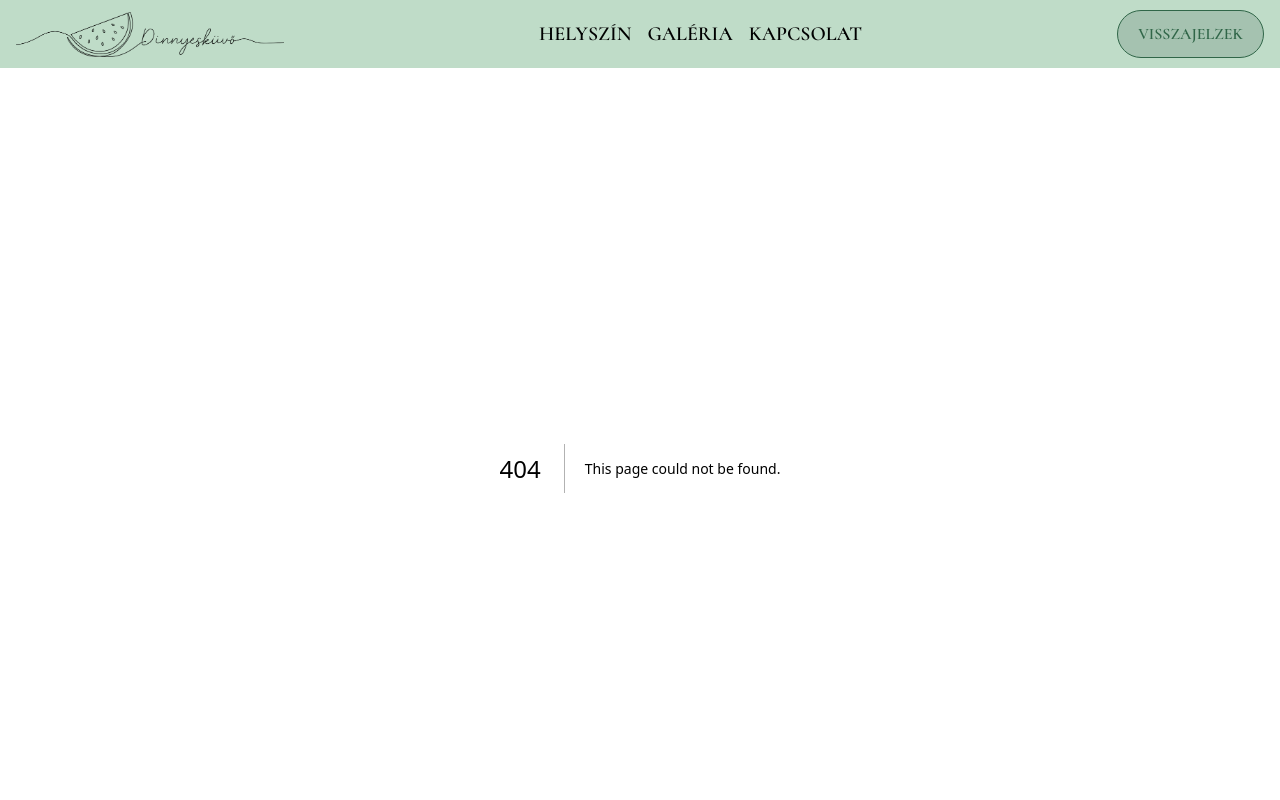
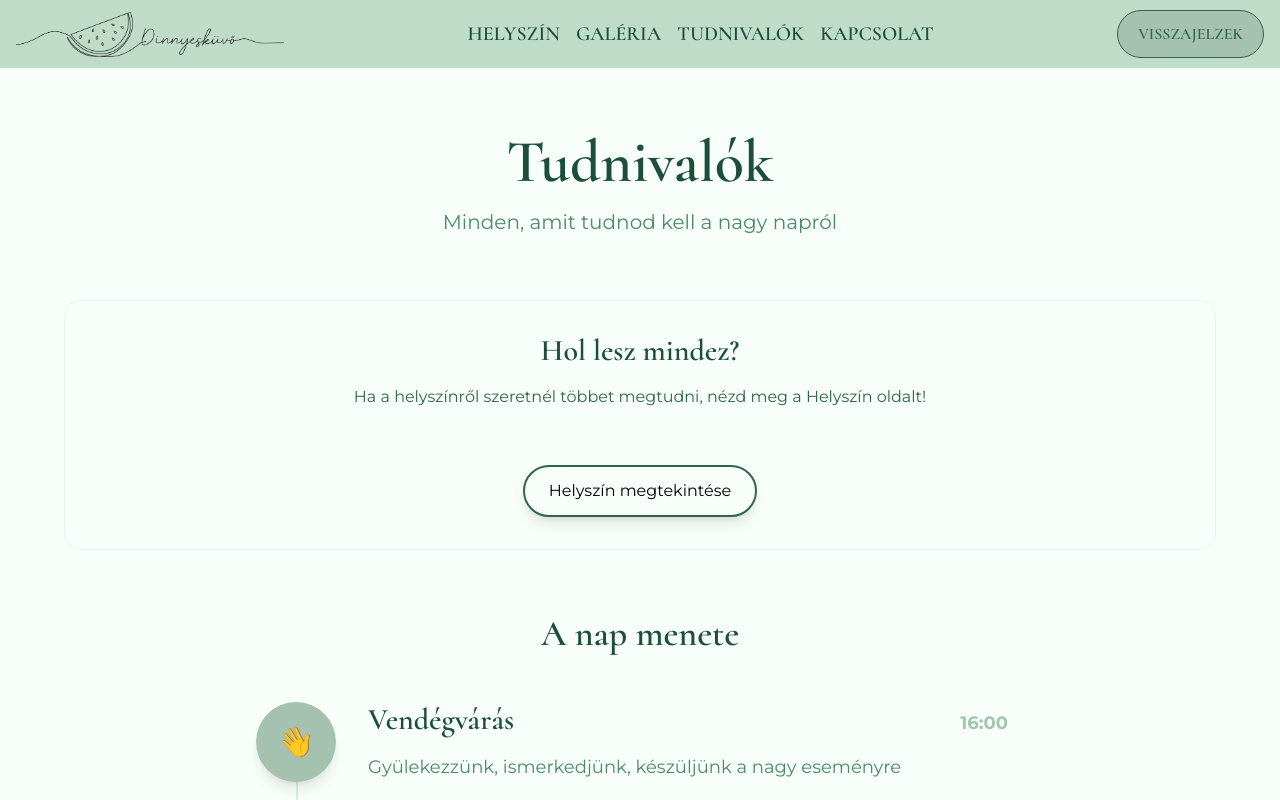
Before and after one commit to torokt21/wedding-website, a Next.js app: page /about in a window 1280 px wide. Before the commit this address had no page. Built offline with nearby package versions, Linux system fonts and the light colour scheme; what tailwindcss-animated would draw is missing.

Commit message:
Add About page with event schedule and important information

```diff
--- /dev/null
+++ b/src/app/about/page.tsx
@@ -0,0 +1,233 @@
+"use client";
+
+import Container from "../ui/container";
+import { Cormorant } from "next/font/google";
+import LinkButton from "../ui/linkButton";
+
+const cormorant = Cormorant({
+	subsets: ["latin"],
+	style: "normal",
+	weight: "600",
+});
+
+export default function AboutPage() {
+	const schedule = [
+		{
+			time: "16:00",
+			title: "Vendégvárás",
+			description: "Gyülekezzünk, ismerkedjünk, készüljünk a nagy eseményre",
+			icon: "👋",
+		},
+		{
+			time: "15:30",
+			title: "Szertartás",
+			description: "A ceremónia, ahol hivatalossá válik a szerelmünk",
+			icon: "💍",
+		},
+		{
+			time: "16:30",
+			title: "Gratulációk & Fotózás",
+			description: "Közös fotók és boldog pillanatok megörökítése",
+			icon: "📸",
+		},
+		{
+			time: "17:00",
+			title: "Vacsora",
+			description: "Finom falatok és italok, hogy erőt gyűjtsünk",
+			icon: "🍽️",
+		},
+		{
+			time: "19:00",
+			title: "Nyitótánc",
+			description: "Az ifjú pár első tánca mint házasok",
+			icon: "💃",
+		},
+		{
+			time: "19:30",
+			title: "Buli",
+			description: "Hajnalig tartó mulatozás, tánc és vidámság",
+			icon: "🎉",
+		},
+		{
+			time: "24:00",
+			title: "Menyasszonytánc",
+			description: "Egy különleges pillanat",
+			icon: "👰",
+		},
+		{
+			time: "???",
+			title: "Hazafelé",
+			description: "Amikor már mindenki fáradt, de boldogan",
+			icon: "🌙",
+		},
+	];
+
+	return (
+		<Container className="py-16">
+			<div className="max-w-6xl mx-auto">
+				{/* Header Section */}
+				<div className="text-center mb-16">
+					<h1
+						className={`${cormorant.className} text-4xl md:text-5xl lg:text-6xl text-primary-900 mb-4`}>
+						Tudnivalók
+					</h1>
+					<p className="text-xl text-primary-700 mb-2">
+						Minden, amit tudnod kell a nagy napról
+					</p>
+				</div>
+
+				{/* Quick Link to Venue */}
+				<div className="mb-16 p-8 bg-primary-50 rounded-2xl border border-primary-200 text-center">
+					<h2
+						className={`${cormorant.className} text-2xl md:text-3xl text-primary-900 mb-4`}>
+						Hol lesz mindez?
+					</h2>
+					<p className="text-primary-800 mb-6">
+						Ha a helyszínről szeretnél többet megtudni, nézd meg a Helyszín oldalt!
+					</p>
+					<LinkButton href="/venue">Helyszín megtekintése</LinkButton>
+				</div>
+
+				{/* Schedule Section - Timeline */}
+				<div className="mb-16">
+					<h2
+						className={`${cormorant.className} text-3xl md:text-4xl text-primary-900 text-center mb-12`}>
+						A nap menete
+					</h2>
+					<div className="max-w-3xl mx-auto">
+						<div className="relative">
+							{/* Timeline vertical line - positioned through the center of icons */}
+							<div className="absolute left-[32px] md:left-[40px] top-0 bottom-0 w-0.5 bg-primary-300"></div>
+
+							{schedule.map((item, index) => (
+								<div
+									key={index}
+									className="relative flex gap-6 md:gap-8 mb-8 last:mb-0">
+									{/* Timeline dot and icon */}
+									<div className="flex-shrink-0 relative z-10">
+										<div className="w-16 h-16 md:w-20 md:h-20 bg-primary-500 rounded-full flex items-center justify-center text-2xl md:text-3xl shadow-lg">
+											{item.icon}
+										</div>
+									</div>
+
+									{/* Content */}
+									<div className="flex-1 pb-8">
+										<div className="flex flex-col sm:flex-row sm:items-baseline sm:justify-between gap-2 mb-3">
+											<h3
+												className={`${cormorant.className} text-2xl md:text-3xl text-primary-900`}>
+												{item.title}
+											</h3>
+											<span className="text-base md:text-lg font-bold text-primary-600 bg-primary-100 px-0 md:px-4 py-1 rounded-full w-fit">
+												{item.time}
+											</span>
+										</div>
+										<p className="text-primary-700 text-base md:text-lg">
+											{item.description}
+										</p>
+									</div>
+								</div>
+							))}
+						</div>
+					</div>
+				</div>
+
+				{/* Gifts Section - Humorous */}
+				<div className="mb-16">
+					<h2
+						className={`${cormorant.className} text-3xl md:text-4xl text-primary-900 text-center mb-8`}>
+						Ajándék ötletek
+					</h2>
+					<div className="bg-gradient-to-br from-primary-50 to-primary-100 rounded-2xl p-8 md:p-12 border border-primary-200 shadow-lg">
+						<div className="flex flex-col md:flex-row gap-8 items-center">
+							<div className="flex-shrink-0 text-7xl md:text-8xl">💰</div>
+							<div className="space-y-4 text-primary-800 text-lg">
+								<p>
+									Tudjuk, hogy a hagyományok fontosak, de őszintén szólva: van már
+									otthon egy kenyérpirítónk, három robotgépünk (amiket sosem
+									használunk), és annyi törülköző, hogy ki tudnánk nyitni egy kis
+									wellness központot.
+								</p>
+								<p>
+									Ezért, ha úgy érzed, hogy megajándékoznál minket, akkor a
+									legőszintébben mondjuk: egy boríték minket boldogabbá tesz, mint
+									bármi más. Azt meg tudjuk mondani, hogy már régóta álmodunk egy
+									közös utazásról, és minden fillér közelebb visz minket ahhoz,
+									hogy igazi kalandokban legyen részünk.
+								</p>
+								<p className="font-medium text-primary-900">
+									Persze, ha mégis valami kreatívra vágynál: a pénz bármilyen
+									formája örömmel fogadott – borítékban, kupában, süteménybe
+									rejtve, vagy origami darvak formájában. 😊
+								</p>
+							</div>
+						</div>
+					</div>
+				</div>
+
+				{/* Dress Code Section */}
+				<div className="mb-16">
+					<h2
+						className={`${cormorant.className} text-3xl md:text-4xl text-primary-900 text-center mb-8`}>
+						Dress Code
+					</h2>
+					<div className="grid grid-cols-1 md:grid-cols-2 gap-8">
+						<div className="text-center p-8 bg-primary-50 rounded-xl border border-primary-200">
+							<div className="w-20 h-20 bg-primary-200 rounded-full flex items-center justify-center mx-auto mb-4">
+								<span className="text-4xl">👔</span>
+							</div>
+							<h3 className={`${cormorant.className} text-2xl text-primary-900 mb-3`}>
+								Úriembereknek
+							</h3>
+							<p className="text-primary-700">
+								Öltöny vagy elegáns nadrág-ing kombináció. Nyári hőség várható,
+								szóval ne aggódj a zakó miatt!
+							</p>
+						</div>
+						<div className="text-center p-8 bg-primary-50 rounded-xl border border-primary-200">
+							<div className="w-20 h-20 bg-primary-200 rounded-full flex items-center justify-center mx-auto mb-4">
+								<span className="text-4xl">👗</span>
+							</div>
+							<h3 className={`${cormorant.className} text-2xl text-primary-900 mb-3`}>
+								Hölgyeknek
+							</h3>
+							<p className="text-primary-700">
+								Koktélruha vagy elegáns ruha. Kérünk benneteket, kerüljétek a fehér
+								színt - az a mi privilégiumunk ezen a napon! 😉
+							</p>
+						</div>
+					</div>
+				</div>
+
+				{/* Important Notes */}
+				<div className="bg-primary-800 text-white rounded-2xl p-8 md:p-12">
+					<h2 className={`${cormorant.className} text-3xl md:text-4xl text-center mb-8`}>
+						Fontos információk
+					</h2>
+					<div className="grid grid-cols-1 md:grid-cols-3 gap-8">
+						<div className="text-center">
+							<div className="text-4xl mb-3">🚗</div>
+							<h3 className={`${cormorant.className} text-xl mb-2`}>Parkolás</h3>
+							<p className="text-primary-100">
+								A helyszínen ingyenes parkolási lehetőség áll rendelkezésre
+							</p>
+						</div>
+						<div className="text-center">
+							<div className="text-4xl mb-3">🌤️</div>
+							<h3 className={`${cormorant.className} text-xl mb-2`}>Időjárás</h3>
+							<p className="text-primary-100">
+								Augusztusi napsütésre számítunk, de fedett terület is van
+							</p>
+						</div>
+						<div className="text-center">
+							<div className="text-4xl mb-3">📞</div>
+							<h3 className={`${cormorant.className} text-xl mb-2`}>Elérhetőség</h3>
+							<p className="text-primary-100">
+								Bármilyen kérdés esetén keressetek minket a Kapcsolat oldalon
+							</p>
+						</div>
+					</div>
+				</div>
+			</div>
+		</Container>
+	);
+}
--- a/src/app/ui/navbar.tsx
+++ b/src/app/ui/navbar.tsx
@@ -15,6 +15,7 @@ export const cormorant = Cormorant({
 const menuItems = [
 	{ href: "/venue", label: "Helyszín" },
 	{ href: "/gallery", label: "Galéria" },
+	{ href: "/about", label: "Tudnivalók" },
 	{ href: "/contact", label: "Kapcsolat" },
 ];
 
--- a/src/app/venue/page.tsx
+++ b/src/app/venue/page.tsx
@@ -183,12 +183,12 @@ export default function VenuePage() {
 										Budapest központjától: ~40 km
 										<br />
 										Autóval: ~40 perc
-										<div className="text-primary-600">
-											Kanadából: ~7918 km
-											<br />
-											Ausztáliából: ~14875 km
-										</div>
 									</p>
+									<div className="text-primary-600">
+										Kanadából: ~7918 km
+										<br />
+										Ausztáliából: ~14875 km
+									</div>
 								</div>
 							</div>
 							<div>
```
